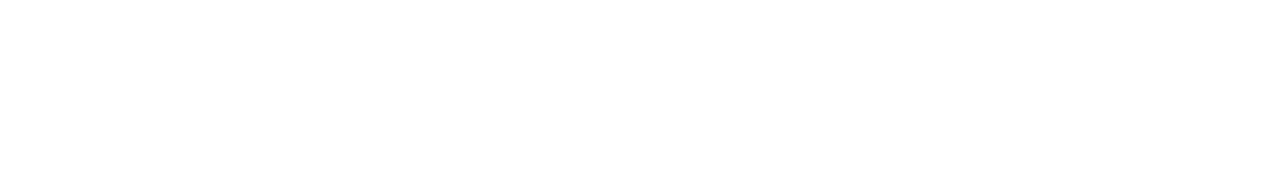
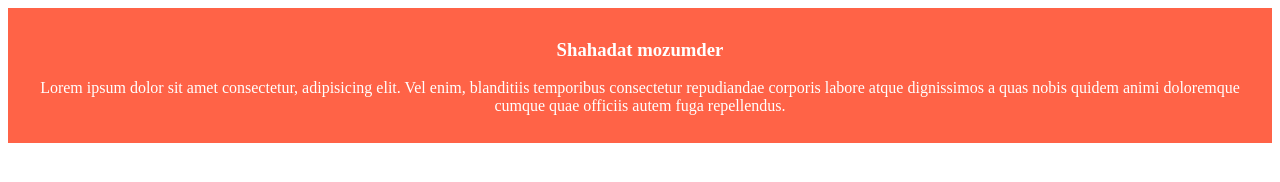
Before and after one commit to shahadatmozumder75/My-first-github-repo, a plain HTML site: page index.html in a window 1280 px wide. Drawn offline with Linux system fonts and the light colour scheme.

Commit message:
added the code

```diff
--- a/index.html
+++ b/index.html
@@ -3,9 +3,13 @@
 <head>
     <meta charset="UTF-8">
     <meta name="viewport" content="width=device-width, initial-scale=1.0">
+    <link rel="stylesheet" href="styles/blog.css">
     <title>My Github Respiratory</title>
 </head>
 <body>
-
+    <div>
+        <h3>Shahadat mozumder</h3>
+        <p>Lorem ipsum dolor sit amet consectetur, adipisicing elit. Vel enim, blanditiis temporibus consectetur repudiandae corporis labore atque dignissimos a quas nobis quidem animi doloremque cumque quae officiis autem fuga repellendus.</p>
+    </div>
 </body>
 </html>
--- /dev/null
+++ b/styles/blog.css
@@ -0,0 +1,6 @@
+div{
+    background-color: tomato;
+    color:white;
+    padding:12px;
+    text-align: center;
+}
```
